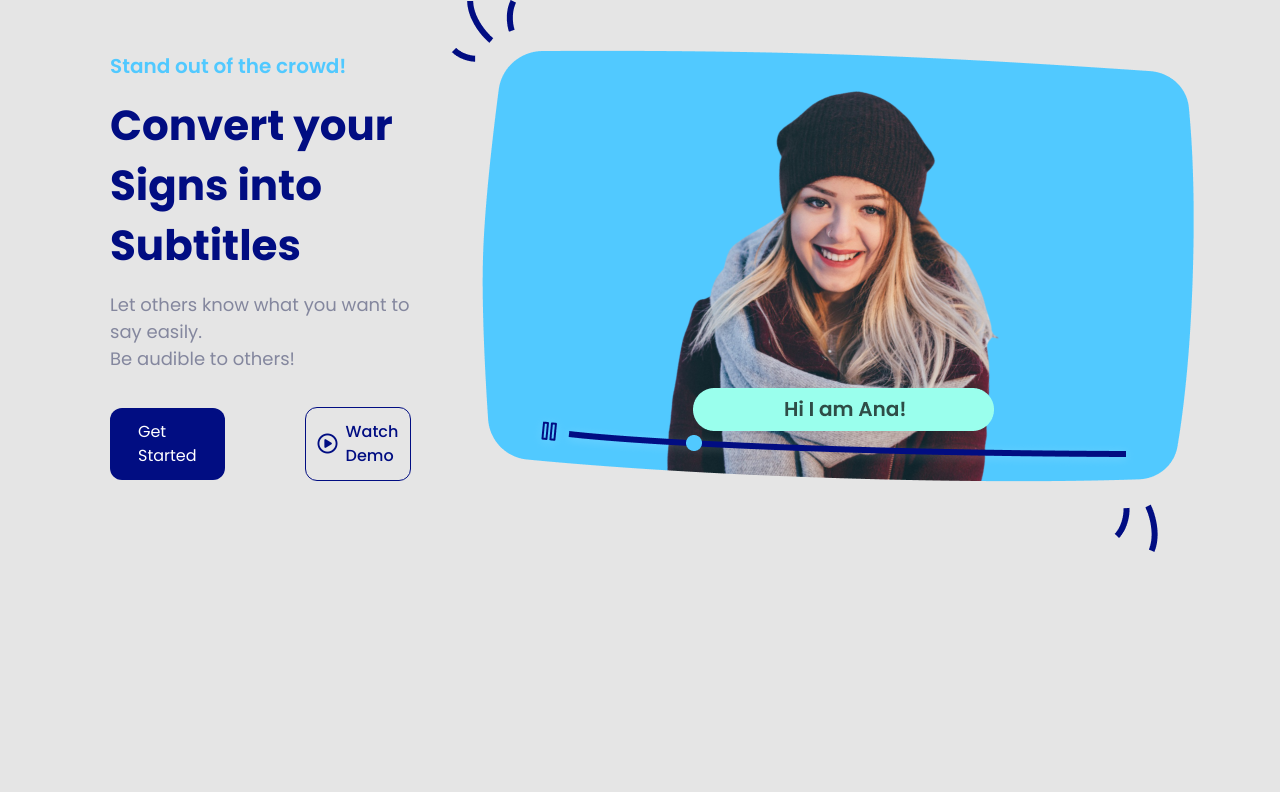
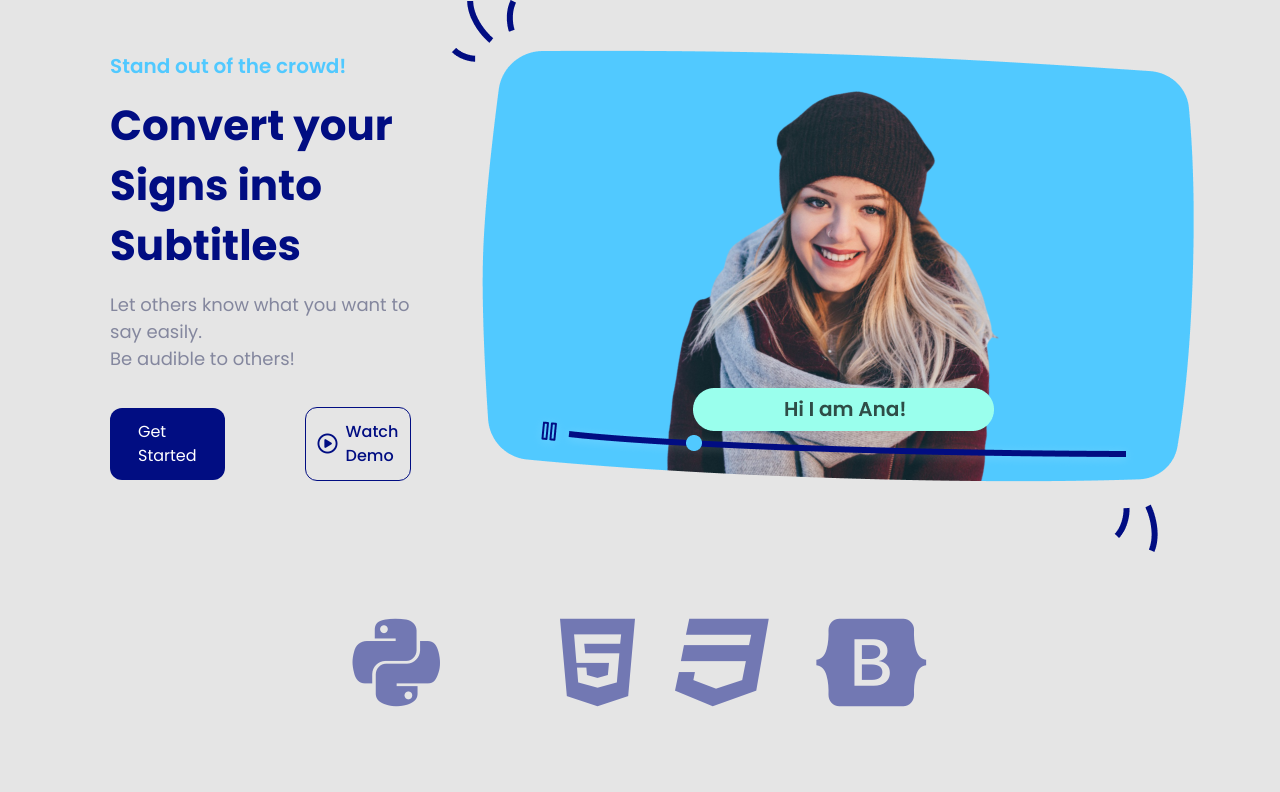
Before and after one commit to Vikraantnegi/SignLanguagePlatform, a Flask app: page / in a window 1280 px wide. Shown: the part 185-977 px from the top of the page. Before the commit the page ends 737 px from the top, so only its background shows below. Run offline with Flask 2, Linux system fonts and the light colour scheme; some libraries are stand-ins or nearby versions.

Commit message:
Tech Stack

```diff
--- a/static/helper.css
+++ b/static/helper.css
@@ -140,3 +140,13 @@ h1, h2, h3, h4, h5, h6 {
     font-size: 16px;
     color: #010D82;
 }
+.techStack{
+    align-items: center;
+    gap: 40px;
+    margin: 0 auto;
+}
+.techIcon{
+    color: #010D82;
+    font-size: 100px;
+    opacity: 0.5
+}
--- a/templates/index.html
+++ b/templates/index.html
@@ -54,7 +54,16 @@
                 </div>
                 <img src="{{ url_for('static', filename='Intro.png') }}" class="landingPage__introImage" alt="Intro Image" />
             </div>
+            <div class="flexRow techStack">
+                <i class="fab fa-python techIcon"></i>
+                <span class="iconify techIcon" data-icon="cib:tensorflow"></span>
+                <span class="iconify techIcon" data-icon="bx:bxl-flask"></span>
+                <i class="fab fa-html5 techIcon"></i>
+                <i class="fab fa-css3 techIcon"></i>
+                <i class="fab fa-bootstrap techIcon"></i>
+            </div>
         </main>
+        <script src="https://code.iconify.design/2/2.1.0/iconify.min.js"></script>
         <script src="https://kit.fontawesome.com/fba84f6e32.js" crossorigin="anonymous"></script>
         <script src="https://cdn.jsdelivr.net/npm/bootstrap@5.1.3/dist/js/bootstrap.bundle.min.js"
             integrity="sha384-ka7Sk0Gln4gmtz2MlQnikT1wXgYsOg+OMhuP+IlRH9sENBO0LRn5q+8nbTov4+1p" crossorigin="anonymous"
```
